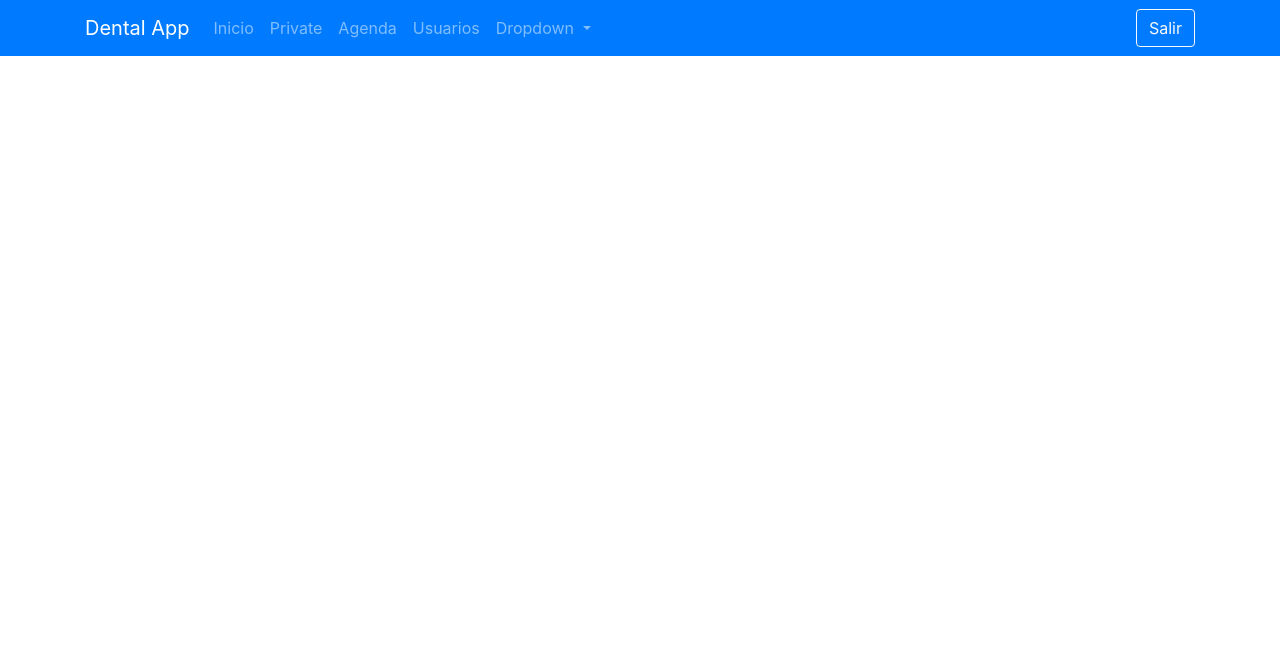
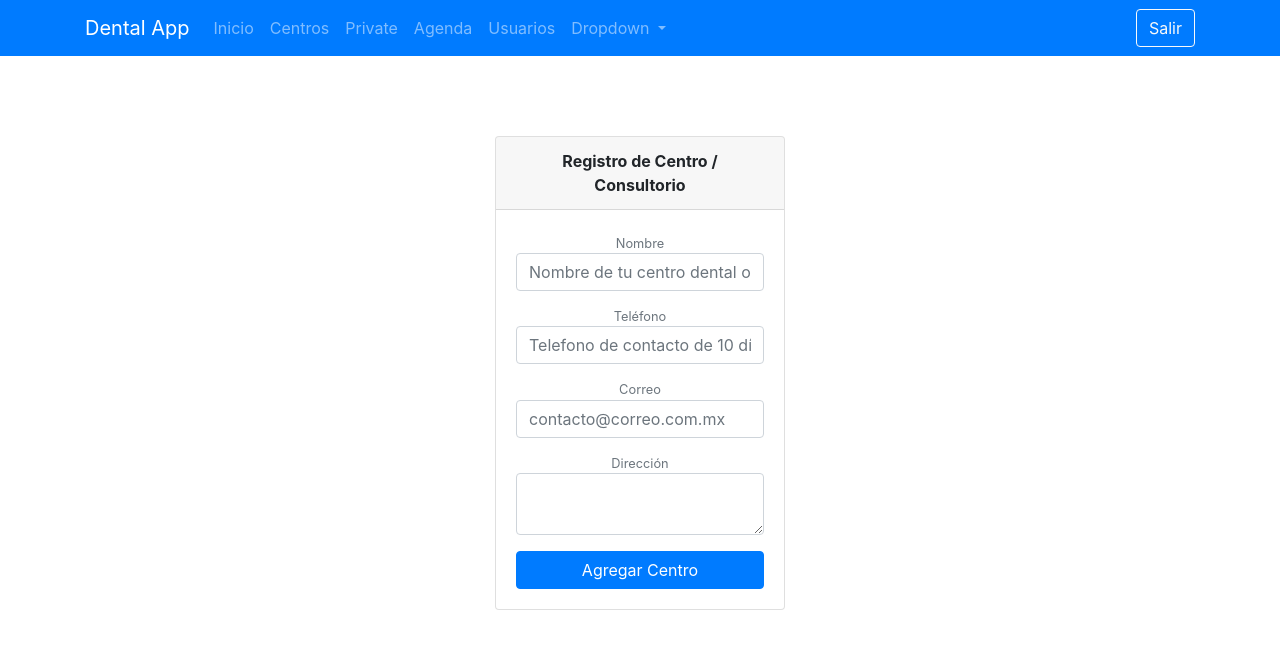
Before and after one commit to atenoc/D3N74LAPP-CL13N7-1.0.0, an Angular app: page /centro-form in a window 1280 px wide. Before the commit this address led to /. Shown: the top 648 px of the page. Built offline with nearby package versions, Linux system fonts and the light colour scheme; sample sign-in values are in the browser's storage.

Commit message:
Agregar Centro con usuario en sesion / Se modificaron formularios

```diff
--- a/src/app/app-routing.module.ts
+++ b/src/app/app-routing.module.ts
@@ -9,6 +9,9 @@ import { UsuariosListComponent } from './components/usuarios/usuarios-list/usuar
 import { AgendaComponent } from './components/agenda/agenda.component';
 import { UsuarioFormComponent } from './components/usuarios/usuario-form/usuario-form.component';
 import { UsuarioDetalleComponent } from './components/usuarios/usuario-detalle/usuario-detalle.component';
+import { CentroListComponent } from './components/centros/centro-list/centro-list.component';
+import { CentroFormComponent } from './components/centros/centro-form/centro-form.component';
+import { CentroDetalleComponent } from './components/centros/centro-detalle/centro-detalle.component';
 
 
 const routes: Routes = [
@@ -21,6 +24,9 @@ const routes: Routes = [
   {path:'usuario-detalle/:id', component: UsuarioDetalleComponent, canActivate:[AuthGuard]},
   {path:'agenda', component: AgendaComponent, canActivate:[AuthGuard]},
   {path:'private', component: PrivateComponent, canActivate:[AuthGuard]},
+  {path:'centros', component: CentroListComponent, canActivate:[AuthGuard]},
+  {path:'centro-form', component: CentroFormComponent, canActivate:[AuthGuard]},
+  {path:'centro-detalle/:id', component: CentroDetalleComponent, canActivate:[AuthGuard]},
 ];
 
 @NgModule({
--- a/src/app/components/centros/centro-form/centro-form.component.html
+++ b/src/app/components/centros/centro-form/centro-form.component.html
@@ -1 +1,33 @@
-<p>centro-form works!</p>
+<div class="col-lg-3 mx-auto text-center" style="margin-top: 80px;">
+
+    <div class="card">
+
+        <div class="card-header"><strong>Registro de Centro / Consultorio </strong></div>
+        <div class="card-body">
+
+            <form (submit)="crearCentro()">
+
+                <div class="form-group">
+                    <small class="form-text text-muted">Nombre</small>
+                    <input type="text" [(ngModel)]="centro.nombre" class="form-control" name="nombre" placeholder="Nombre de tu centro dental o consultorio">
+                </div>
+                <div class="form-group">
+                    <small class="form-text text-muted">Teléfono</small>
+                    <input type="text" [(ngModel)]="centro.telefono" class="form-control" name="telefono" placeholder="Telefono de contacto de 10 dígitos">
+                </div>
+                <div class="form-group">
+                    <small class="form-text text-muted">Correo</small>
+                    <input type="email" [(ngModel)]="centro.correo" class="form-control" name="correo" placeholder="contacto@correo.com.mx">
+                </div>
+                <div class="form-group">
+                    <small class="form-text text-muted">Dirección</small>
+                    <textarea [(ngModel)]="centro.direccion" name="direccion" class="form-control" rows="2"></textarea>
+                </div>
+
+                <button type="submit" class="btn btn-primary btn-block">Agregar Centro</button>
+            </form>
+
+        </div>
+
+    </div>
+</div>
--- a/src/app/components/centros/centro-form/centro-form.component.ts
+++ b/src/app/components/centros/centro-form/centro-form.component.ts
@@ -1,4 +1,7 @@
 import { Component, OnInit } from '@angular/core';
+import { Router } from '@angular/router';
+import { Centro } from 'src/app/models/Centro.model';
+import { CentroService } from 'src/app/services/centro.service';
 
 @Component({
   selector: 'app-centro-form',
@@ -7,9 +10,27 @@ import { Component, OnInit } from '@angular/core';
 })
 export class CentroFormComponent implements OnInit {
 
-  constructor() { }
+  centro = { }
+
+  constructor(private centroService:CentroService, private router: Router) { }
 
   ngOnInit() {
   }
 
+  crearCentro(){
+
+    var nuevoCentroJson = JSON.parse(JSON.stringify(this.centro))
+    nuevoCentroJson.id_usuario=localStorage.getItem('idusuario')
+    console.log("nuevoCentroJson a registrar: "+JSON.stringify(nuevoCentroJson))
+
+    this.centroService.createCentro(nuevoCentroJson)
+    .subscribe(
+      res => {
+        console.log("Centro creado")
+        this.router.navigate(['/centros'])
+      },
+      err => console.log(err)
+    )
+  }
+
 }
--- a/src/app/components/centros/centro-list/centro-list.component.html
+++ b/src/app/components/centros/centro-list/centro-list.component.html
@@ -1 +1,42 @@
-<p>centro-list works!</p>
+<div class="container">
+
+    <div class="d-flex mt-2 ">
+      <div>
+        <h5 class="p-2">Lista de Centros / Consultorios</h5>
+      </div>
+      <div class="ml-auto">
+        <button class="btn btn-success my-2 my-sm-0" routerLink="/centro-form">Nuevo Centro Dental</button>
+      </div>
+    </div>
+
+      <table class="table table-hover table-striped table-bordered">
+          <thead class="thead-dark">
+            <tr>
+              <th scope="col">ID</th>
+              <th scope="col">Nombre</th>
+              <th scope="col">Teléfono</th>
+              <th scope="col">Correo</th>
+              <th scope="col">Dirección</th>
+              <th scope="col">Fecha de Creación</th>
+              <th scope="col">Id Usuario</th>
+              <th scope="col">Opciones</th>
+            </tr>
+          </thead>
+          <tbody>
+            <tr *ngFor="let centro of centros?.reverse()">
+              <th scope="row">{{ centro.id }}</th>
+              <td>{{ centro.nombre }}</td>
+              <td>{{ centro.telefono }}</td>
+              <td>{{ centro.correo }}</td>
+              <td>{{ centro.direccion }}</td>
+              <td>{{ centro.fecha_creacion }}</td>
+              <td>{{ centro.id_usuario }}</td>
+              <td class="text-center">
+                  <button class="btn btn-outline-primary my-2 my-sm-0" (click)="selectedIdUser(centro.id)">Editar</button>
+                  <button class="btn btn-outline-danger my-2 my-sm-0 ml-2" (click)="deleteUser(centro.id)">Eliminar</button>
+              </td>
+            </tr>
+          </tbody>
+        </table>
+
+  </div>
--- a/src/app/components/centros/centro-list/centro-list.component.ts
+++ b/src/app/components/centros/centro-list/centro-list.component.ts
@@ -1,4 +1,7 @@
 import { Component, OnInit } from '@angular/core';
+import { Router } from '@angular/router';
+import { Centro } from 'src/app/models/Centro.model';
+import { CentroService } from 'src/app/services/centro.service';
 
 @Component({
   selector: 'app-centro-list',
@@ -7,9 +10,18 @@ import { Component, OnInit } from '@angular/core';
 })
 export class CentroListComponent implements OnInit {
 
-  constructor() { }
+  centros: Centro[] = [];
+
+  constructor(private centroService:CentroService, private router: Router) { }
 
   ngOnInit() {
+    this.centroService.getCentros().subscribe(
+      res=>{
+        console.log("Listado de centros: " + JSON.stringify(res) )
+        this.centros = res;
+      },
+     err => console.log(err)
+    )
   }
 
 }
--- a/src/app/components/login/login.component.html
+++ b/src/app/components/login/login.component.html
@@ -2,22 +2,22 @@
 
     <div class="card">
 
-        <div class="card-header">Iniciar Sesion</div>
+        <div class="card-header"><strong>Iniciar Sesion</strong></div>
         <div class="card-body">
 
             <form (submit)="login()">
 
                 <div class="form-group">
                     <label >Correo </label>
-                    <input type="email" [(ngModel)]="user.correo" class="form-control" name="correo" >
+                    <input type="email" [(ngModel)]="user.correo" class="form-control" name="correo" placeholder="ejemplo@correo.com.mx">
                 </div>
 
                 <div class="form-group">
                     <label >Contraseña</label>
-                    <input type="text" [(ngModel)]="user.llave" name="llave"  >
+                    <input type="password" [(ngModel)]="user.llave" class="form-control" name="llave" placeholder="Escribe tu contraseña">
                 </div>
 
-                <button type="submit" class="btn btn-primary">Entrar</button>
+                <button type="submit" class="btn btn-primary btn-block">Entrar</button>
             </form>
 
             <div *ngIf="mostrarError" class="alert alert-warning mt-5" role="alert">
--- a/src/app/components/navigate/navigate.component.html
+++ b/src/app/components/navigate/navigate.component.html
@@ -9,6 +9,9 @@
 
         <li class="nav-item">
           <a class="nav-link" routerLink="/home">Inicio</a>
+        </li>
+        <li class="nav-item">
+          <a class="nav-link" routerLink="/centros">Centros</a>
         </li>
         <li class="nav-item">
           <a class="nav-link" routerLink="/private">Private</a>
--- a/src/app/components/usuarios/usuario-form/usuario-form.component.html
+++ b/src/app/components/usuarios/usuario-form/usuario-form.component.html
@@ -1,26 +1,30 @@
-<div class="col-lg-4 mx-auto text-center" style="margin-top: 80px;">
+<div class="col-lg-3 mx-auto text-center" style="margin-top: 80px;">
 
     <div class="card">
 
-        <div class="card-header">Registro de Usuarios</div>
+        <div class="card-header"><strong>Registro de Usuarios </strong></div>
         <div class="card-body">
 
             <form (submit)="crearUsuario()">
 
                 <div class="form-group">
-                    <label >Correo </label>
-                    <input type="email" [(ngModel)]="user.correo" class="form-control" name="correo" >
+                    <small class="form-text text-muted">Correo</small>
+                    <input type="email" [(ngModel)]="user.correo" class="form-control" name="correo" placeholder="ejemplo@correo.com.mx">
                 </div>
                 <div class="form-group">
-                    <label >Contraseña</label>
-                    <input type="password" [(ngModel)]="user.llave" name="llave"  >
+                    <small class="form-text text-muted">Contraseña</small>
+                    <input type="password" [(ngModel)]="user.llave" class="form-control" name="llave" placeholder="********">
                 </div>
                 <div class="form-group">
-                    <label >Rol</label>
-                    <input type="password" [(ngModel)]="user.rol" name="rol"  >
+                    <small class="form-text text-muted">Rol</small>
+                    <!-- <input type="text" [(ngModel)]="user.rol" class="form-control" name="rol"  placeholder="Selecciona una opción">-->
+                    <select [(ngModel)]="user.rol" class="form-control" name="rol">
+                        <option>admin</option>
+                        <option>asistente</option>
+                    </select>
                 </div>
 
-                <button type="submit" class="btn btn-primary">Agregar</button>
+                <button type="submit" class="btn btn-primary btn-block">Agregar</button>
             </form>
 
         </div>
--- /dev/null
+++ b/src/app/services/centro.service.ts
@@ -0,0 +1,34 @@
+import { HttpClient } from '@angular/common/http';
+import { Injectable } from '@angular/core';
+import { Router } from '@angular/router';
+import { Centro } from '../models/Centro.model';
+
+@Injectable({
+  providedIn: 'root'
+})
+export class CentroService {
+
+  URI = 'http://localhost:4000/api/centros';
+
+  constructor(private http: HttpClient, private router:Router) { }
+
+  createCentro(centro) {
+    return this.http.post<any>(this.URI, centro)
+  }
+
+  getCentros() {
+    return this.http.get<Centro[]>(this.URI);
+  }
+
+  getCentro(id: string) {
+    return this.http.get<Centro>(`${this.URI}/${id}`);
+  }
+
+  deleteCentro(id: string) {
+    return this.http.delete(`${this.URI}/${id}`);
+  }
+
+  updateCentro(id: string, nombre: string, telefono: string, correo:string, direccion:string) {
+    return this.http.patch(`${this.URI}/${id}`, {nombre, telefono, correo, direccion});
+  }
+}
```
Also changed, not shown: src/app/components/usuarios/usuario-detalle/usuario-detalle.component.html (+4 -5 lines), src/app/models/Centro.model.ts (added, +8 -0 lines), 1 other file (tests, documents, lock files or other folders).
